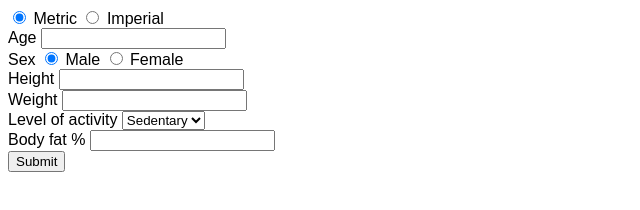
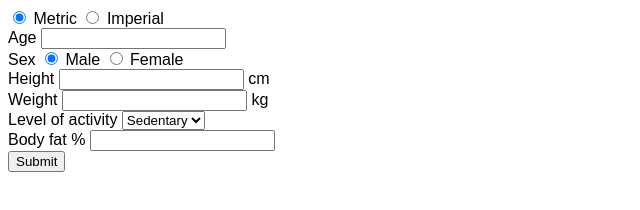
Before and after one commit to waltwengert/future-weight, a plain HTML site: page index.html in a window 1280 px wide. Shown: the part 154-364 px from the top of the page, 0-640 px from the left. Drawn offline with Linux system fonts and the light colour scheme.

Commit message:
Added unit labels to height/weight

```diff
--- a/index.html
+++ b/index.html
@@ -46,11 +46,13 @@
       <div>
         <label for="height">Height</label>
         <input type="text" name="height">
+        <label for="height" id="heightUnits">cm</label>
       </div>
 
       <div>
         <label for="weight">Weight</label>
         <input type="text" name="weight">
+        <label for="height" id="weightUnits">kg</label>
       </div>
 
       <div>
```
